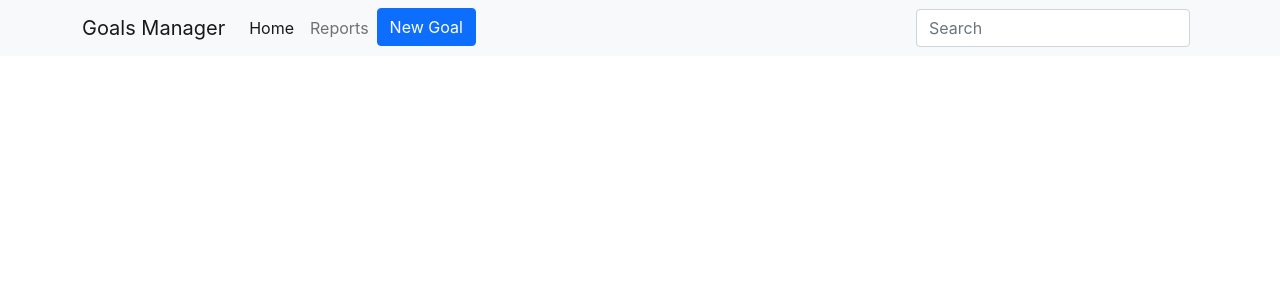
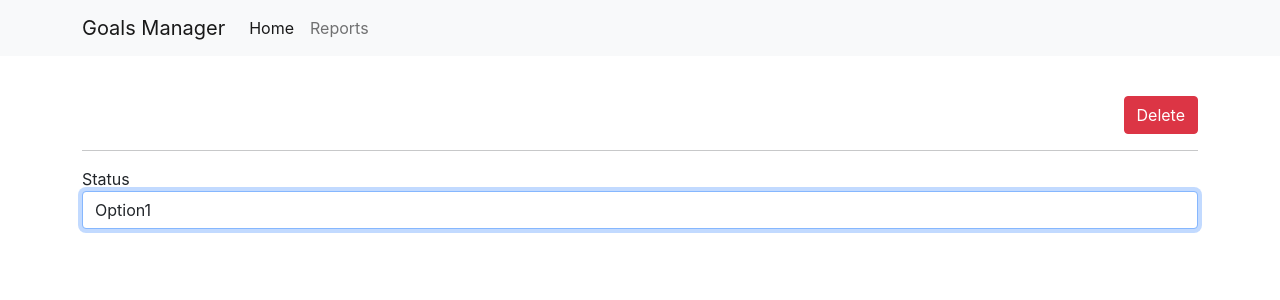
Before and after one commit to kidndumbi/Goal-manager-react-web, a React (Create React App) app: page /editGoal/1 in a window 1280 px wide. Shown: the top 300 px of the page. Built offline with nearby package versions, Linux system fonts and the light colour scheme; no server answers.

Commit message:
edit goal page

```diff
--- a/src/App.tsx
+++ b/src/App.tsx
@@ -76,7 +76,7 @@ function App() {
                   path="/"
                   element={<AllGoals searchValue={searchValue} />}
                 />
-                <Route path="editGoal" element={<EditGoal />} />
+                <Route path="editGoal/:id" element={<EditGoal />} />
                 <Route path="addGoal" element={<AddGoal />} />
                 <Route path="reports" element={<Reports />} />
               </Routes>
--- a/src/components/goals/GoalItem.tsx
+++ b/src/components/goals/GoalItem.tsx
@@ -3,6 +3,7 @@ import "moment-timezone";
 import { timeDiffCalc } from "../../utils/timeFormatting";
 import React, { useState, useEffect, PropsWithChildren } from "react";
 import { GoalModel } from "../../models/GoalModel.interface";
+import { useNavigate } from "react-router-dom";
 
 interface Props {
   goal: GoalModel;
@@ -11,6 +12,10 @@ interface Props {
 
 
 const GoalItem = ({ goal, className }: PropsWithChildren<Props>) => {
+
+  const navigate = useNavigate()
+
+
   const getStatusColor = (status: "FAILED" | "IN_PROGRESS" | "COMPLETE") => {
     const colors = {
       FAILED: "text-danger",
@@ -99,7 +104,7 @@ const GoalItem = ({ goal, className }: PropsWithChildren<Props>) => {
           </div>
         )}
 
-        <button className="btn btn-primary">Edit</button>
+        <button className="btn btn-primary" onClick={() => { navigate(`/editGoal/${goal.id}`) }}>Edit</button>
       </div>
     </div>
   );
--- a/src/components/nav-bar/NavBar.tsx
+++ b/src/components/nav-bar/NavBar.tsx
@@ -56,6 +56,7 @@ const NavBar = ({ onSearch }: PropsWithChildren<Props>) => {
                   <a className="nav-link">Reports</a>
                 </Link>
               </li>
+              {currentPage === "MainPage" && (
                 <li className="nav-item">
                   <button
                     className="btn btn-primary"
@@ -67,6 +68,7 @@ const NavBar = ({ onSearch }: PropsWithChildren<Props>) => {
                     New Goal
                   </button>
                 </li>
+              )}
             </ul>
             {currentPage === "MainPage" && (
               <form className="d-flex">
--- a/src/pages/edit-goal/EditGoal.tsx
+++ b/src/pages/edit-goal/EditGoal.tsx
@@ -1,15 +1,52 @@
-import { PropsWithChildren } from "react"
+import { PropsWithChildren, useContext, useEffect, useState } from "react";
+import { useParams } from "react-router-dom";
+import { CurrentPageContext } from "../../contexts/currentPage.context";
+import { GoalsContext } from "../../contexts/goals.context";
+import { GoalModel } from "../../models/GoalModel.interface";
 
-interface EditGoalProps {
-
- }
+interface EditGoalProps {}
 
 const EditGoal = (props: PropsWithChildren<EditGoalProps>) => {
+  const params = useParams();
 
-    return (
-        <div>I AM THE EDIT GOAL</div>
-    )
+  const [goal, setGoal] = useState<GoalModel>();
 
-}
+  const { setCurrentPage } = useContext<any>(CurrentPageContext);
 
-export { EditGoal }
+  const { goalsData } = useContext(GoalsContext);
+
+  useEffect(() => {
+    setCurrentPage("editGoal");
+  }, []);
+
+  useEffect(() => {
+    const filteredGoal = goalsData.filter((g) => g.id === params.id);
+    setGoal(filteredGoal[0]);
+  }, [goalsData]);
+
+  useEffect(() => {
+    console.log("goal data", goal);
+  }, [goal]);
+
+  return (
+    <>
+      <div className="d-flex justify-content-between">
+        <h2>{goal?.name}</h2>
+        <button className="btn btn-danger" type="button">
+          Delete
+        </button>
+      </div>
+      <hr />
+      <div>
+        <label htmlFor="edit-goal-status"> Status </label>
+        <select id="edit-goal-status" className="form-control" autoFocus={true}>
+          <option value="1"> Option1 </option>
+          <option value="2"> Option2 </option>
+        </select>
+      </div>
+
+    </>
+  );
+};
+
+export { EditGoal };
```
Lines whose indentation alone changed are shown as unchanged.
